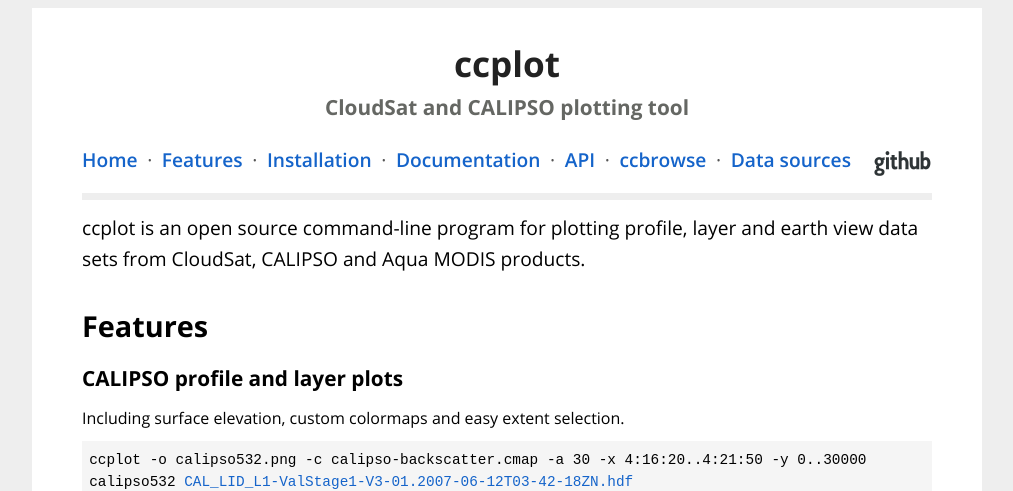
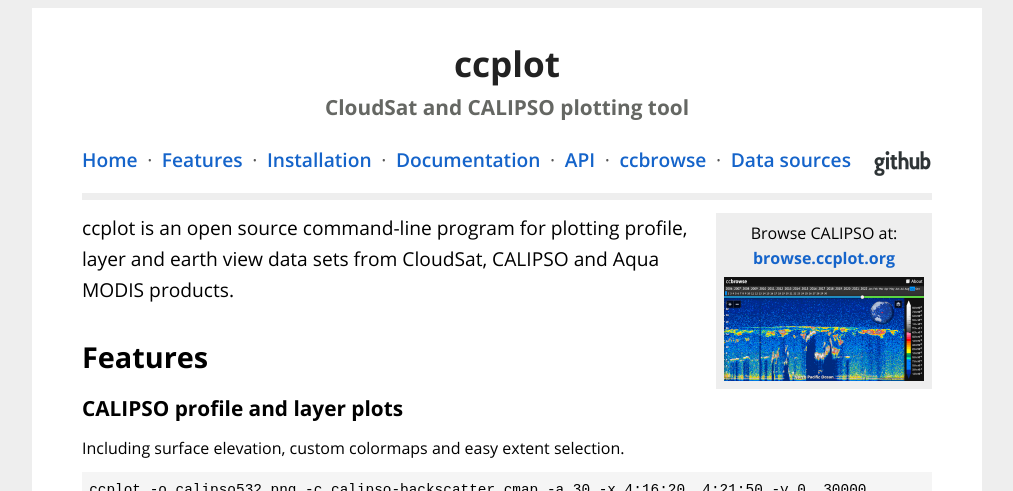
Before and after one commit to peterkuma/ccplot, a Jekyll site: the page built from index.html, in a window 1280 px wide, cut to the strip 0-491 px from the top of the page. Shown: the whole strip, without its empty margins (133-1146 px from the left). Built offline with Jekyll 4.4.1, drawn with Linux system fonts in a browser that asks for light colours.

Commit message:
ccbrowse link on home page

```diff
--- a/css/home.css
+++ b/css/home.css
@@ -1,6 +1,27 @@
 .abstract {
     font-size: 120%;
     line-height: 160%;
+}
+
+.ccbrowse {
+    float: right;
+    background: rgb(238, 238, 238);
+    padding: 0.5em;
+    text-align: center;
+}
+
+.ccbrowse p {
+    margin: 0;
+}
+
+.ccbrowse a {
+    font-weight: bold;
+}
+
+.ccbrowse img {
+    display: block;
+    width: 200px;
+    margin-top: 0.5em;
 }
 
 .download {
--- a/index.html
+++ b/index.html
@@ -3,6 +3,14 @@
 title: ""
 css: home.css
 ---
+
+<div class="ccbrowse">
+    <p>Browse CALIPSO at:</p>
+    <a href="https://browse.ccplot.org">
+        browse.ccplot.org
+        <img src="img/ccbrowse.png" />
+    </a>
+</div>
 
 <p class="abstract">
     ccplot is an open source command-line program for
```
Also changed, not shown: ccbrowse/index.md (+3 -3 lines), img/ccbrowse.png (added).
